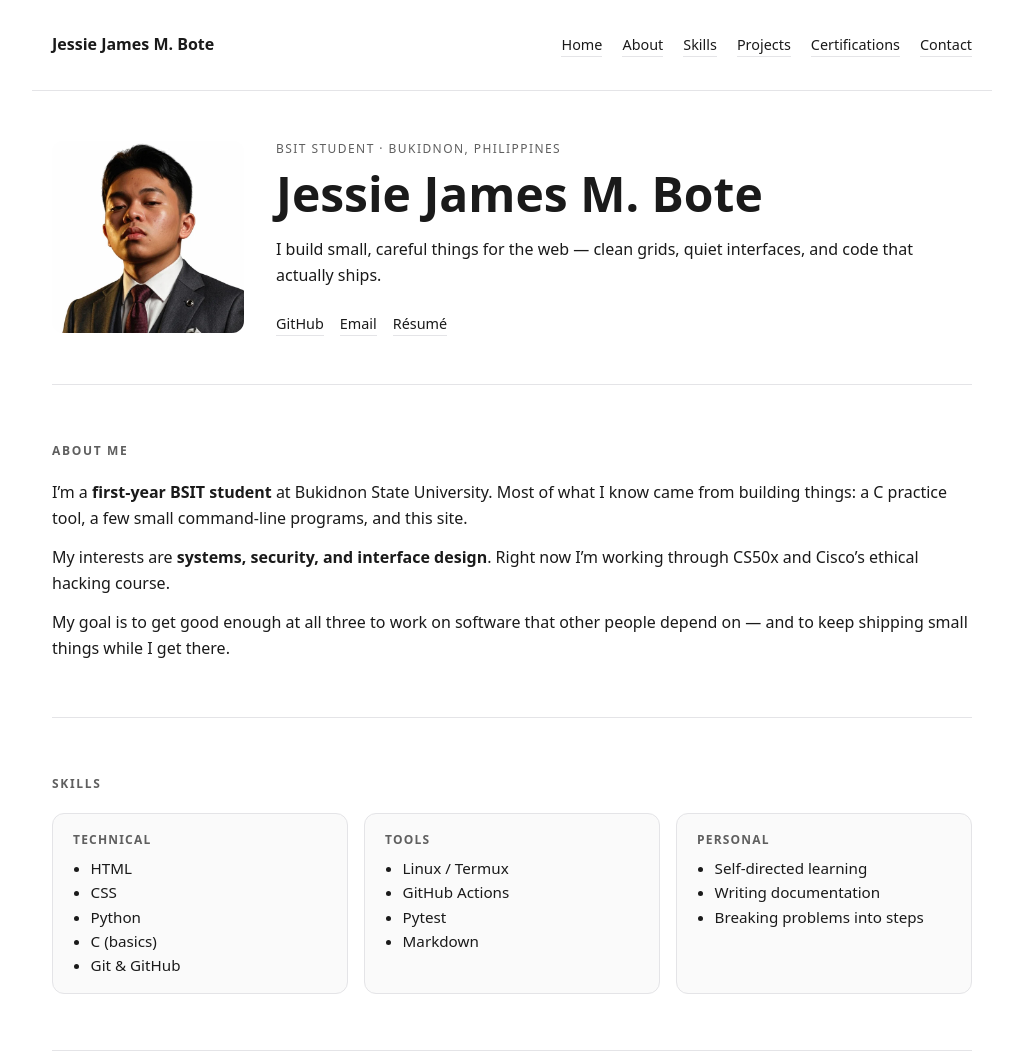
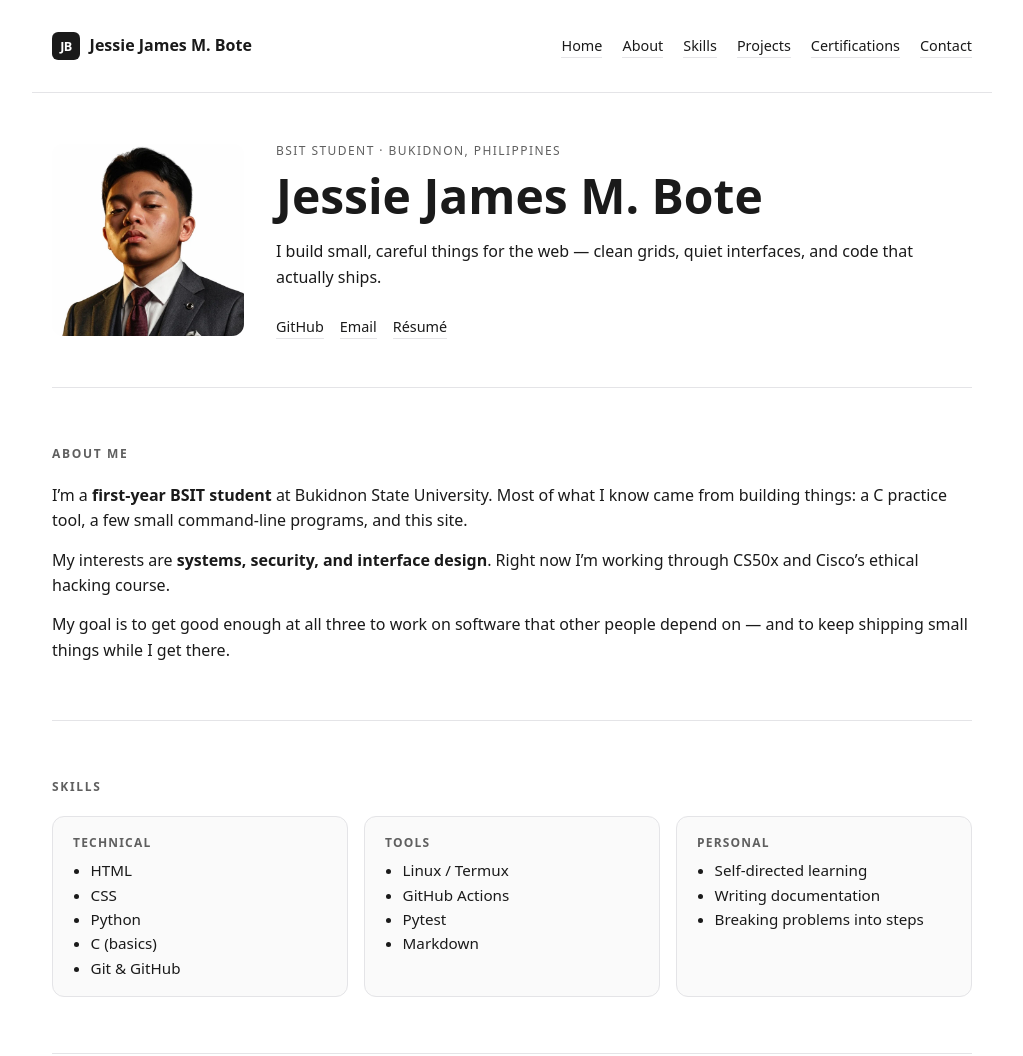
Before and after one commit to DeltaRhoSygnis/web_portfolio, a plain HTML site: page index.html in a window 1280 px wide. Shown: the top 1056 px of the page, without its empty margins (128-1151 px from the left). Drawn offline with Linux system fonts and the light colour scheme.

Commit message:
just making sure the banner sticks

```diff
--- a/index.html
+++ b/index.html
@@ -5,13 +5,20 @@
   <meta name="viewport" content="width=device-width, initial-scale=1">
   <title>Jessie James M. Bote — Portfolio</title>
   <meta name="description" content="Portfolio of Jessie James M. Bote, a first-year BSIT student at Bukidnon State University.">
-  <link rel="stylesheet" href="style.css?v=2">
+  <!-- SVG first: it stays sharp at any size. The .ico is the fallback for
+       browsers that still ask for one, and for the 404 in the network tab. -->
+  <link rel="icon" href="assets/favicon.svg" type="image/svg+xml">
+  <link rel="icon" href="assets/favicon.ico" sizes="48x48">
+  <link rel="stylesheet" href="style.css?v=3">
 </head>
 <body>
 
   <!-- Name and navigation. The links jump to the id of each section. -->
   <header class="site-header">
-    <a class="brand" href="#top">Jessie James M. Bote</a>
+    <a class="brand" href="#top">
+      <img class="brand-mark" src="assets/favicon.svg" alt="" width="28" height="28">
+      <span>Jessie James M. Bote</span>
+    </a>
     <nav class="site-nav" aria-label="Main">
       <a href="#home">Home</a>
       <a href="#about">About</a>
--- a/style.css
+++ b/style.css
@@ -54,6 +54,14 @@ body {
   background: var(--bg);
 }
 
+/* The sticky header sits over the top of the page, so a jump to #about
+   or #projects has to stop below it instead of hiding the heading
+   underneath. On a phone the name and the navigation sit on two lines,
+   so the bar is about 8rem tall. */
+html {
+  scroll-padding-top: 8.5rem;
+}
+
 /* 4. One centred column. Header, content and footer share it so
       their left edges line up on every screen size. */
 .site-header,
@@ -84,21 +92,45 @@ a:focus-visible {
 
 /* 6. Header: name on the left, navigation on the right.
       flex-wrap lets the navigation drop onto a second line on
-      a narrow phone instead of squashing. */
+      a narrow phone instead of squashing.
+
+      position: sticky keeps the bar at the top of the window while the
+      page scrolls behind it, which is why it needs a solid background.
+      The header itself is only 60rem wide, so the box-shadow paints that
+      same background out to both edges of the screen; clip-path then trims
+      the shadow off above and below the bar so only the sides are filled. */
 .site-header {
+  position: sticky;
+  top: 0;
+  z-index: 10;
   display: flex;
   flex-wrap: wrap;
   justify-content: space-between;
-  align-items: baseline;
+  align-items: center;
   gap: 1rem;
   padding-top: 2rem;
   padding-bottom: 2rem;
+  background: var(--bg);
+  box-shadow: 0 0 0 100vmax var(--bg);
+  clip-path: inset(0 -100vmax);
   border-bottom: 1px solid var(--line);
 }
 
+/* The mark is the same file the browser tab uses, so the icon and the
+   header can never drift apart. alt="" because the name next to it
+   already says who this is. */
 .brand {
+  display: inline-flex;
+  align-items: center;
+  gap: 0.6rem;
   font-weight: 600;
   border-bottom: 0;
+}
+
+.brand-mark {
+  flex: none;
+  width: 1.75rem;
+  height: 1.75rem;
 }
 
 .site-nav {
@@ -353,6 +385,11 @@ p + p {
       above it, the headline and photo get bigger and the sections
       get more breathing room. */
 @media (min-width: 640px) {
+  /* The header fits on one line here, so it is shorter. */
+  html {
+    scroll-padding-top: 6.25rem;
+  }
+
   h1 {
     font-size: 3rem;
   }
```
Also changed, not shown: assets/favicon.ico (added), assets/favicon.svg (added).
